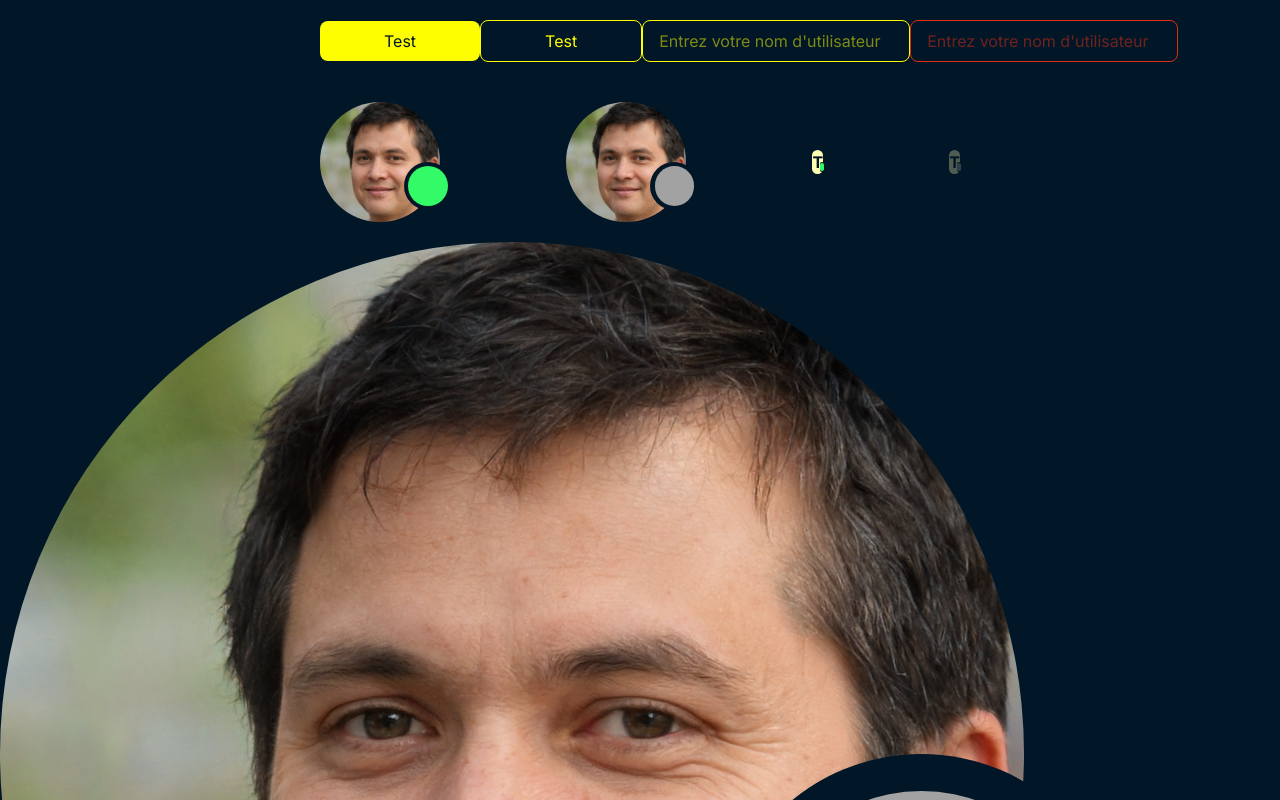
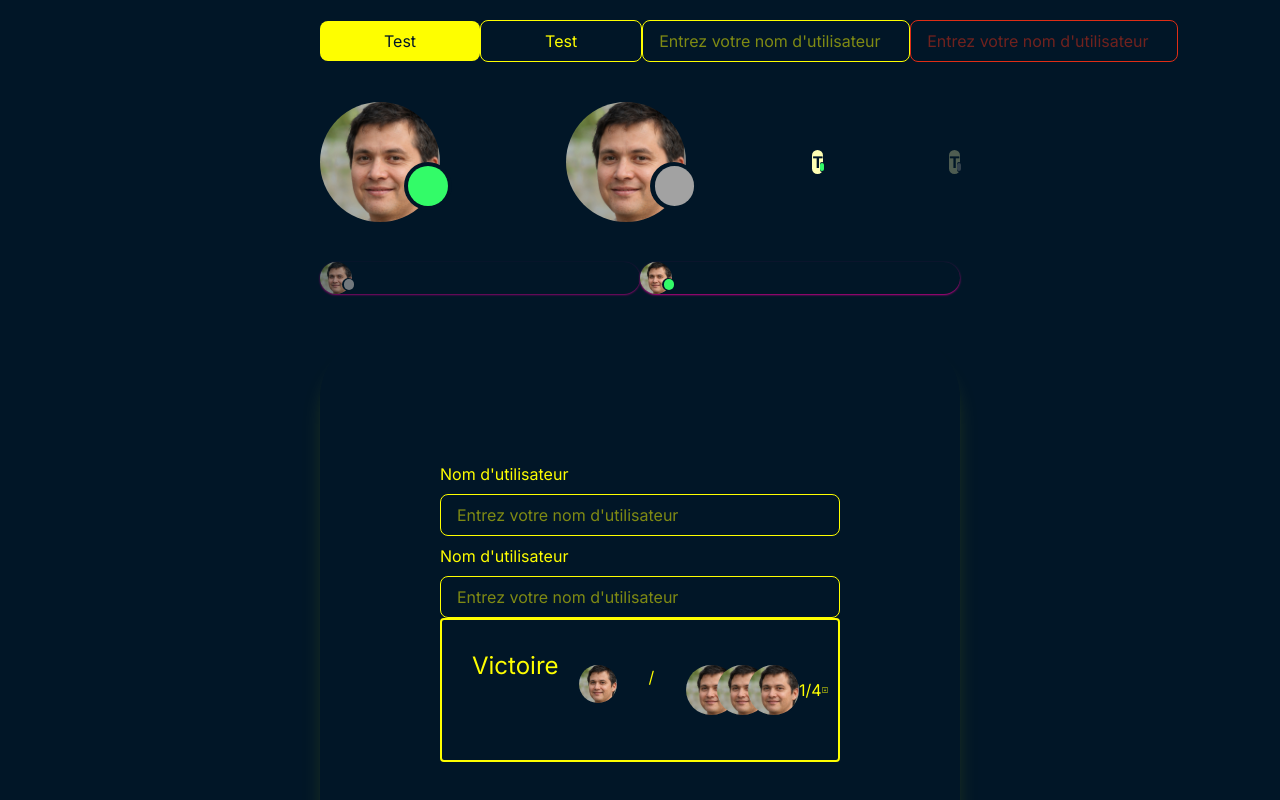
Before and after one commit to Gpatrix/ft_transcendence, a React (Vite) app in the folder srcs/front/vitejs/: page / in a window 1280 px wide. Shown: the top 800 px of the page. Built offline with nearby package versions, Linux system fonts and the light colour scheme.

Commit message:
FIX: profile picture image height

```diff
--- a/srcs/front/vitejs/src/App.tsx
+++ b/srcs/front/vitejs/src/App.tsx
@@ -9,6 +9,7 @@
 import BgShadow from './components/BgShadow.tsx'
 import InputWithLabel from './components/InputWithLabel.tsx'
 import MonTest from './components/MonTest.tsx'
+import UserContact from './components/UserContact.tsx'
 
 function App()
 {
@@ -27,8 +28,9 @@
         <ProfilePic status='offline' profileLink='https://www.google.com' className='opacity-30'/>
       </div>
 
-      <div className=''>
-        <ProfilePic status='offline' profileLink='https://www.google.com' image='https://localhost/test.jpeg' size={0}/>
+      <div className='flex justify-between items-center my-5 mr-auto ml-auto w-1/2 h-1/2 align-center'>
+        <UserContact status='offline' userName='Titi42' image='/test.jpeg' />
+        <UserContact status='online' userName='Titi42' image='/test.jpeg' />
       </div>
       <div className='flex justify-between items-center my-5 mr-auto ml-auto w-1/2 h-1/2 align-center'>
           <BgShadow className='flex flex-col'>
--- /dev/null
+++ b/srcs/front/vitejs/src/components/InputWithIco.tsx
@@ -0,0 +1,48 @@
+import { tv, type VariantProps } from 'tailwind-variants'
+import { clsx } from 'clsx'
+import Input from './Input';
+
+const variants = tv({
+    base: 'px-4 rounded-lg py-2 text-2 bg-grey placeholder-opacity-0',
+    variants: {
+      type: {
+        ok: 'text-yellow border border-yellow',
+        error: 'text-light-red border border-light-red',
+      }
+    },
+    defaultVariants: {
+        type: 'ok',
+    },
+});
+
+
+type InputWithIcoProps = {
+    placeholder: string;
+    className?: string;
+    iconSrc: string;
+    value?: string;
+  } & VariantProps<typeof variants> & React.FormHTMLAttributes<HTMLFormElement>;
+
+export default function InputWithIco({
+  iconSrc,
+  className,
+  placeholder,
+  value,
+  ...formProps
+}: InputWithIcoProps) {
+    return (
+    <form
+        className={clsx('flex py-1 border border-yellow rounded-lg', className)}
+        {...formProps}>
+        <Input
+            type='noborder'
+            className='mr-4'
+            value={value}
+            placeholder={placeholder}
+        />
+        <button type='submit' className='ml-auto mr-4 cursor-pointer'>
+            <img src={iconSrc} alt="icon" />
+        </button>
+    </form>
+    );
+  }
--- a/srcs/front/vitejs/src/components/ProfilePic.tsx
+++ b/srcs/front/vitejs/src/components/ProfilePic.tsx
@@ -41,7 +41,7 @@
             </span> }
             {
                 // image ? <img src={image} className="w-auto h-full rounded-full" />
-                image ? <img src={image} className="rounded-full" />
+                image ? <img src={image} className="rounded-full h-1/1" />
                       : <div className="flex justify-center items-center text-[100%] font-bold rounded-full h-1/1 w-1/1 bg-light-yellow text-grey">T</div>
             }
         </Link>
--- /dev/null
+++ b/srcs/front/vitejs/src/components/UserContact.tsx
@@ -0,0 +1,41 @@
+import { tv, type VariantProps } from 'tailwind-variants'
+import { clsx } from 'clsx'
+import ProfilePic from './ProfilePic.tsx';
+import { use } from 'react';
+
+const variants = tv({
+    base: 'flex h-[16px] w-full shadow-xs shadow-purple rounded-full  flex items-center',
+    variants: {
+      type: {
+        nonactive: 'text-light-yellow',
+        active: 'text-light-red',
+      },
+      status: {
+        online: 'h-1/1 opacity-100',
+        offline: 'h-1/1 opacity-70',
+      }
+    },
+    defaultVariants: {
+        type: 'nonactive',
+        status: 'offline',
+    },
+});
+
+type UserContactProps = {
+    userName : string,
+    status? : string,
+    className?: string,
+    notifs?: number,
+    image?: string
+} & VariantProps<typeof variants>;
+
+export default function UserContact({className, userName, status, notifs, image} : UserContactProps) {
+    return (
+        <div  className={clsx('h-8', variants( {status}) )} >
+            <span className='flex items-center h-1/1'>
+                <ProfilePic profileLink='test.jpg' image={image} status={status}/>
+                {/* <p className='w-fit color'>{userName}</p> */}
+            </span>
+        </div>
+    );
+}
```
Also changed, not shown: srcs/front/vitejs/public/icons/icon_chat.svg (added).
